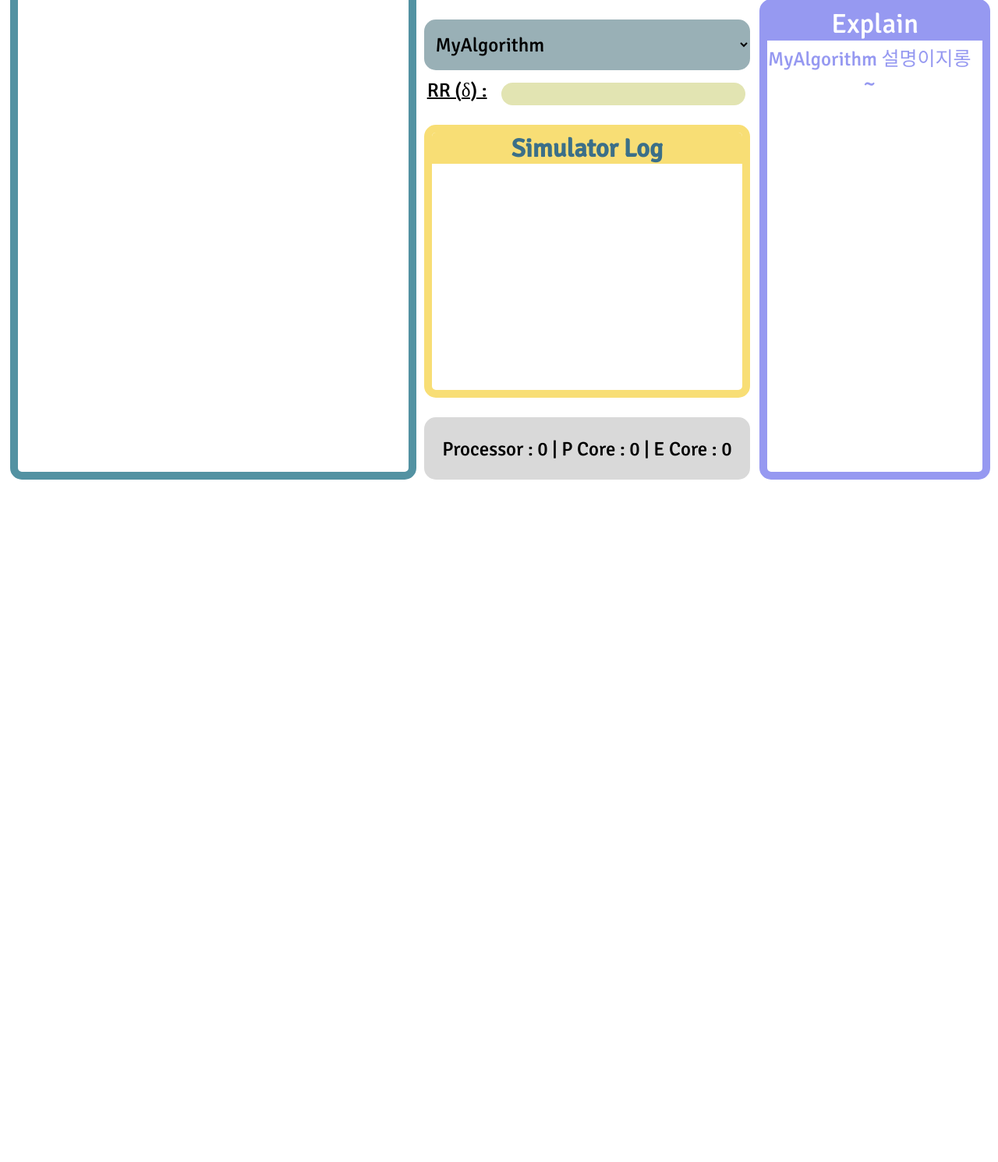
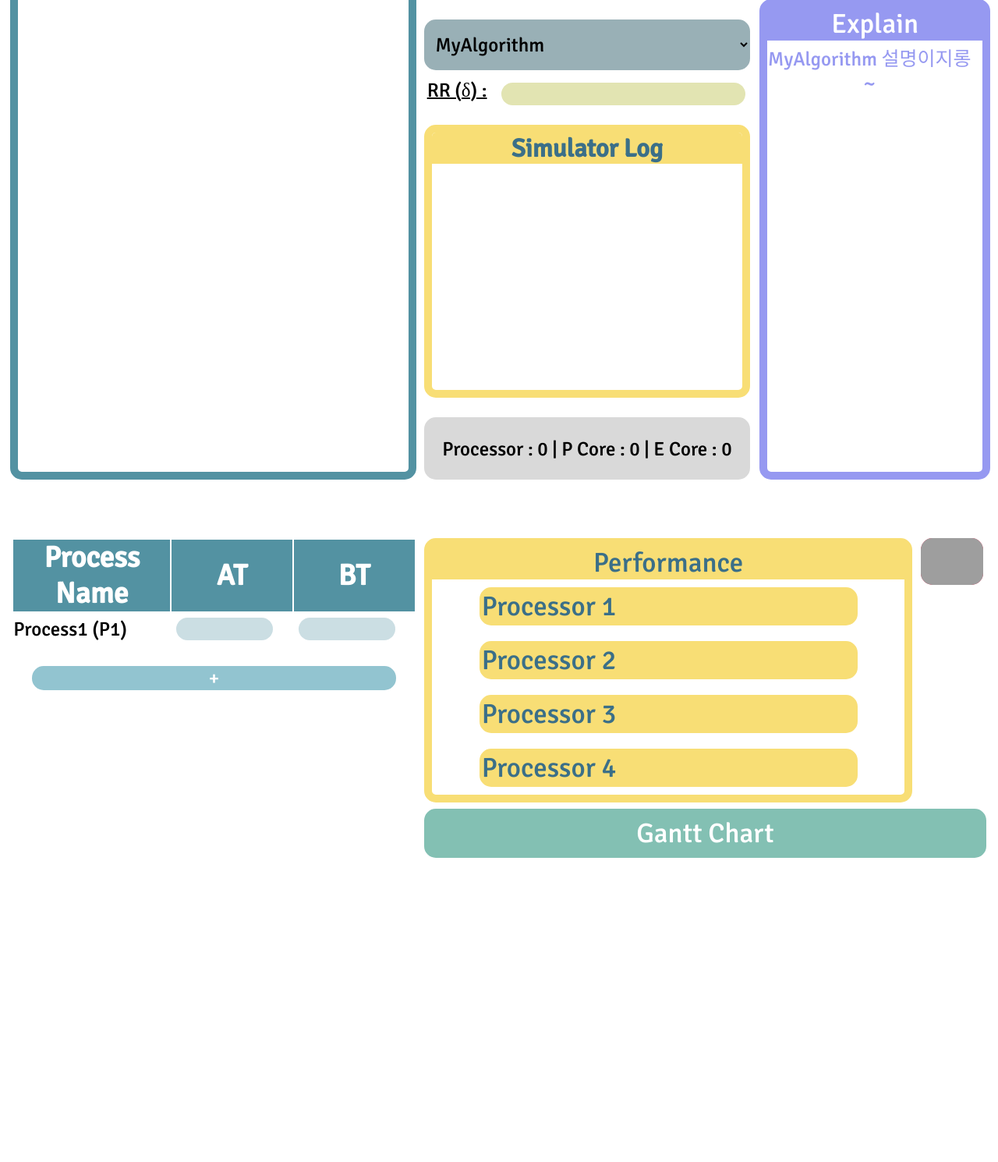
Before and after one commit to kimyeheun/OS_Project, a Django app: page / in a window 1280 px wide. Shown: the part 209-1699 px from the top of the page at 78% size. Before the commit the page ends 824 px from the top, so only its background shows below. Run offline with Django 4.2, Linux system fonts and the light colour scheme; lists and menus that the app fills with data are empty; grey boxes are pictures that could not be loaded.

Commit message:
Update index.html
다음 화면 html 파일 업데이트

```diff
--- a/templates/index.html
+++ b/templates/index.html
@@ -1,25 +1,27 @@
 <!DOCTYPE html>
 {% load static %}
 <html lang="en">
+
 <head>
     <meta charset="UTF-8">
     <title>Process Simulator</title>
-    <link rel = "stylesheet" href="{% static 'style.css' %}">
+    <link rel="stylesheet" href="{% static 'style.css' %}">
     <script src="{% static 'style.js' %}"></script>
 </head>
+
 <body>
     <!-- 전체 화면 삼분할 -->
-<div class="main" id = "totalScreen" style="--bs-columns: 12;" >
+    <div class="main" id="totalScreen" style="--bs-columns: 12;">
         <!--왼쪽 구역 -->
-    <div class="g-col-6" id = "process">
-        <table class= "process" id = "processTable" style="width:100%; box-sizing: content-box">
+        <div class="g-col-6" id="process">
+            <table class="process" id="processTable" style="width:100%; box-sizing: content-box">
                 <tr>
-                <th id ="name">Process Name</th>
+                    <th id="name">Process Name</th>
                     <th id="at">AT</th>
                     <th id="bt">BT</th>
                 </tr>
-            <tbody id = "processOne">
-                <tr id = "process1">
+                <tbody id="processOne">
+                    <tr id="process1">
                         <td id="realName">Process1 (P1)</td>
                         <td id="realAt">
                             <input type="text" name="arrivalTime" required size="10">
@@ -30,22 +32,22 @@
                     </tr>
                 </tbody>
             </table>
-        <button class="plusProcessor" id ="plus" onclick='addProcessor()' >
+            <button class="plusProcessor" id="plus" onclick='addProcessor()'>
                 +
             </button>
         </div>
 
         <!--가운데 구역 -->
         <div class="g-col-5">
-        <div class="processCore" id = "core&algorithm" style = "width:100%">
+            <div class="processCore" id="core&algorithm" style="width:100%">
                 <!-- Process 인덱스 부분-->
                 <div class="Core">
                     <div id="Core">
                         Core
                     </div>
                     <div id="PCCore">
-                    <div id = "PCore">
-                        <button class="CoreType" id="core1" onclick="changeColor(1)" >
+                        <div id="PCore">
+                            <button class="CoreType" id="core1" onclick="changeColor(1)">
                                 OFF
                             </button>
                             <button class="CoreType" id="core2" onclick="changeColor(2)">
@@ -53,7 +55,7 @@
                             </button>
                         </div>
 
-                    <div id = "CCore">
+                        <div id="CCore">
                             <button class="CoreType" id="core3" onclick="changeColor(3)">
                                 OFF
                             </button>
@@ -65,29 +67,29 @@
                 </div>
             </div>
             <!--알고리즘 부분-->
-        <div id = "Algorithm">
-            <select id = "Algorithms" name = "Algorithm" class="dropdown-menu" onchange="algorithmExplain(this)">
+            <div id="Algorithm">
+                <select id="Algorithms" name="Algorithm" class="dropdown-menu" onchange="algorithmExplain(this)">
                     <option value="select">MyAlgorithm</option>
                     <option value="FCFS">FCFS (First Come First Service)</option>
                     <option value="RR">RR (Round Robin)</option>
                     <option value="SPN">SPN (The Shortest Process Next)</option>
                 </select>
             </div>
-        <div id = "RR">
-            <div id = "LabelRR"> RR (δ) : </div>
+            <div id="RR">
+                <div id="LabelRR"> RR (δ) : </div>
                 <label>
                     <input type="text" name="burstTime" required size="10">
                 </label>
             </div>
 
             <!--시뮬레이터 로그 부분-->
-        <div class = "simulatorTable">
-            <table class= "simulator" style="width:100%;">
+            <div class="simulatorTable">
+                <table class="simulator" style="width:100%;">
                     <tr>
-                    <th id ="Log" onclick='addSimulator()'> Simulator Log</th>
+                        <th id="Log" onclick='addSimulator()'> Simulator Log</th>
                     </tr>
-                <tbody id = "Logs">
-                    <tr id = "logOne">
+                    <tbody id="Logs">
+                        <tr id="logOne">
                             <td id="logName">
                                 <!--                            <button id = "logButton"> hi </button>-->
                             </td>
@@ -98,34 +100,35 @@
 
             <div id="current-simulator">
                 <div id="current">
-                Processor : <span class="processCnt">0</span> | P Core : <span class="PCoreCnt">0</span> | E Core : <span class="ECoreCnt">0</span>
+                    Processor : <span class="processCnt">0</span> | P Core : <span class="PCoreCnt">0</span> | E Core :
+                    <span class="ECoreCnt">0</span>
                 </div>
             </div>
         </div>
 
         <!-- 왼쪽 구역-->
         <div class="g-col-1" id="rightContainer">
-        <div id = "titleImage">
+            <div id="titleImage">
                 {% load static %}
                 <img src="{% static 'Title.png' %}" alt="Title">
             </div>
-        <div id = "goAndImage" >
-            <div id = "go">
-                <button id = "goButton">GO!</button>
+            <div id="goAndImage">
+                <div id="go">
+                    <button id="goButton">GO!</button>
                 </div>
                 <div id="team_name">
                     BOSS
                 </div>
             </div>
             <!--explain 부분 -->
-        <div class="algorithmExplain" id = "algorithmExplain" style = "width:100%">
+            <div class="algorithmExplain" id="algorithmExplain" style="width:100%">
                 <!-- Process 인덱스 부분-->
                 <div class="explain">
                     <div id="explain">
                         Explain
                     </div>
                     <div id="explainText">
-                    <div id = "explainText1">
+                        <div id="explainText1">
                             MyAlgorithm 설명이지롱~
                         </div>
                     </div>
@@ -133,6 +136,101 @@
             </div>
         </div>
     </div>
+    <!-- 다음 페이지 -->
+    <div class="nextPage" id="chartScreen" style="--bs-columns: 12;">
+        <!-- 왼쪽 -->
+        <div class="leftPart" id="leftPart">
+            <table class="process" id="nextPgProcessTable" style="width:100%; box-sizing: content-box">
+                <tr>
+                    <th id="name">Process Name</th>
+                    <th id="at">AT</th>
+                    <th id="bt">BT</th>
+                </tr>
+                <tbody id="processOne">
+                    <tr id="process1">
+                        <td id="realName">Process1 (P1)</td>
+                        <td id="realAt">
+                            <input type="text" name="arrivalTime" required size="10">
+                        </td>
+                        <td id="realBt">
+                            <input type="text" name="burstTime" required size="10">
+                        </td>
+                    </tr>
+                </tbody>
+            </table>
+            <button class="plusProcessor" id="plus" onclick='addProcessor()'>
+                +
+            </button>
+        </div>
+
+        <!-- 오른쪽 -->
+        <div class="rightPart" id="rightPart">
+            <div class="rightUpPart" id="rightUpContainer">
+                <div class="performance" id="performance" style="width:100%">
+                    <!-- Process 인덱스 부분-->
+                    <div class="perform">
+                        <div id="perform">
+                            Performance
+                        </div>
+                        <div id="processorPerforms">
+                            <button id="processorPerformOne">
+                                Processor 1
+                            </button>
+                            <button id="processorPerformOne">
+                                Processor 2
+                            </button>
+                            <button id="processorPerformOne">
+                                Processor 3
+                            </button>
+                            <button id="processorPerformOne">
+                                Processor 4
+                            </button>
+                        </div>
+                    </div>
+                </div>
+                <!-- 다운로드 버튼 -->
+                <!-- 이미지 버튼으로 만들기 -->
+                <div class="download" id="download">
+                    <img src="../res/Download.png" alt="Download" id="downloadIcon">
+                    <!-- <button id="downloadButton">
+                Download
+            </button> -->
+                </div>
+            </div>
+            <!-- 간트 차트 -->
+            <!--
+        [ 백엔드로부터 받아올 것 ]
+        1. 프로세서 수
+        2. 프로세스 수
+        3. Pcore Ecore 수
+        4. 마지막으로 끝나는 프로세스의 종료 시간
+        5. 각 시간마다 실행되는 프로세스의 이름(1초 간격)
+     -->
+            <!--
+        [ 수정해야 할 것 ]
+        1. 테이블 크기 고정, 가로 스크롤바 추가
+        2. 각 시간당 테이블 가로 크기
+        3. 간트 차트 높이 키우기
+        4. 간트차트 위치 재배치
+      -->
+            <div class="ganttChartBar" id="ganttChartBar">
+                <div class="ganttChart" id="ganttChart">
+                    Gantt Chart
+                    <!-- <div id="ganttChartTitle">
+                </div> -->
+                    <div class="ganttChartBase" id="ganttChartBase">
+                        <!-- <label for="processCnt">Enter the number of processes:</label> -->
+                        <!-- <input type="number" id="processCnt"><br><br> -->
+                        <!-- <button id="createChartBt">Create Chart</button><br><br> -->
+                        <div id="baseTable"></div>
+                        <script src="https://code.jquery.com/jquery-3.6.0.min.js"></script>
+                        <script type="text/javaScript" src="gantt.js"></script>
+                    </div>
+                </div>
+            </div>
+        </div>
+    </div>
 
 </body>
+
 </html>
```
Lines whose indentation alone changed are shown as unchanged.
